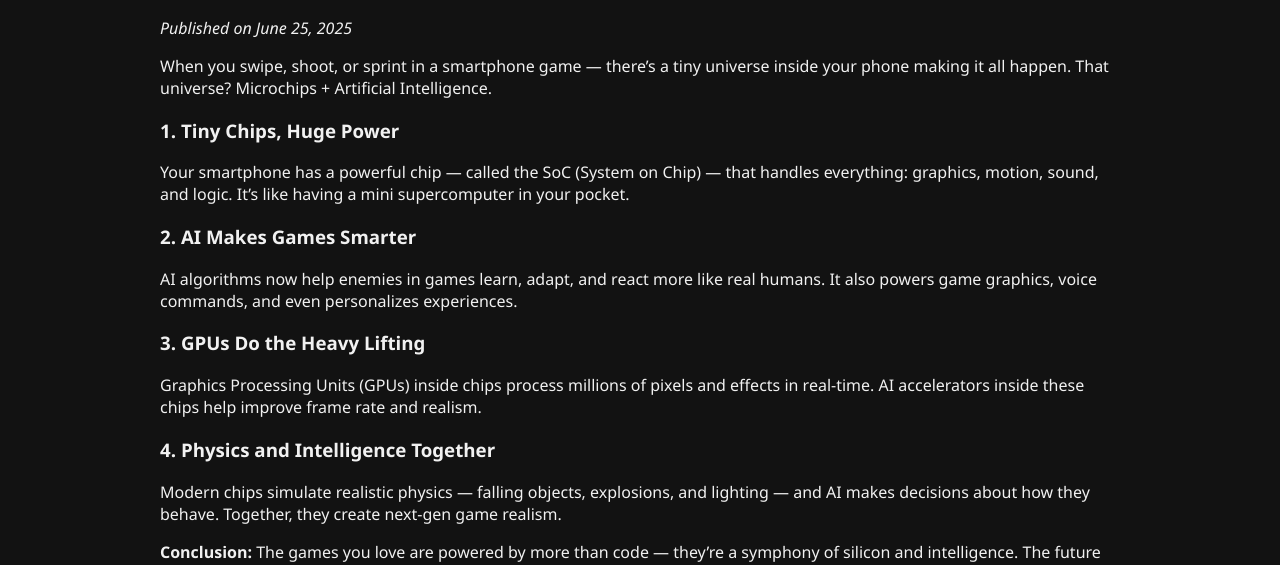
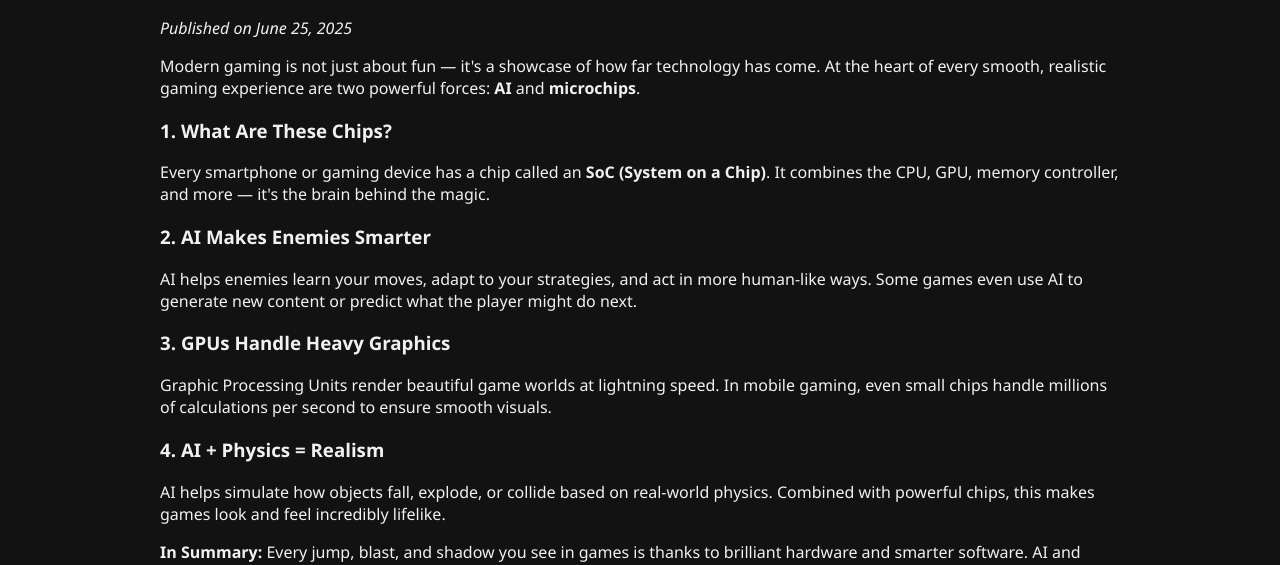
Before and after one commit to Ayushmaan79/ThinkSpark, a plain HTML site: page post2.html in a window 1280 px wide. Shown: the part 234-799 px from the top of the page. Drawn offline with Linux system fonts and the light colour scheme.

Commit message:
Add files via upload

```diff
--- a/post2.html
+++ b/post2.html
@@ -1,8 +1,10 @@
-<!DOCTYPE html><html lang="en">
+<!DOCTYPE html>
+<html lang="en">
 <head>
   <meta charset="UTF-8">
   <meta name="viewport" content="width=device-width, initial-scale=1.0">
   <title>How AI & Chips Power Modern Gaming</title>
+<link rel="icon" href="favicon.ico" type="image/x-icon" />
   <link rel="stylesheet" href="../style.css">
 </head>
 <body>
@@ -15,27 +17,32 @@
         <a href="../about.html">About</a>
       </nav>
     </div>
-  </header>  <main class="container">
+  </header>
+
+  <main class="container">
     <article>
       <h2>How AI & Chips Power Modern Gaming</h2>
-      <p><em>Published on June 25, 2025</em></p><p>When you swipe, shoot, or sprint in a smartphone game — there’s a tiny universe inside your phone making it all happen. That universe? Microchips + Artificial Intelligence.</p>
+      <p><em>Published on June 25, 2025</em></p>
 
-  <h3>1. Tiny Chips, Huge Power</h3>
-  <p>Your smartphone has a powerful chip — called the SoC (System on Chip) — that handles everything: graphics, motion, sound, and logic. It’s like having a mini supercomputer in your pocket.</p>
+      <p>Modern gaming is not just about fun — it's a showcase of how far technology has come. At the heart of every smooth, realistic gaming experience are two powerful forces: <strong>AI</strong> and <strong>microchips</strong>.</p>
 
-  <h3>2. AI Makes Games Smarter</h3>
-  <p>AI algorithms now help enemies in games learn, adapt, and react more like real humans. It also powers game graphics, voice commands, and even personalizes experiences.</p>
+      <h3>1. What Are These Chips?</h3>
+      <p>Every smartphone or gaming device has a chip called an <strong>SoC (System on a Chip)</strong>. It combines the CPU, GPU, memory controller, and more — it's the brain behind the magic.</p>
 
-  <h3>3. GPUs Do the Heavy Lifting</h3>
-  <p>Graphics Processing Units (GPUs) inside chips process millions of pixels and effects in real-time. AI accelerators inside these chips help improve frame rate and realism.</p>
+      <h3>2. AI Makes Enemies Smarter</h3>
+      <p>AI helps enemies learn your moves, adapt to your strategies, and act in more human-like ways. Some games even use AI to generate new content or predict what the player might do next.</p>
 
-  <h3>4. Physics and Intelligence Together</h3>
-  <p>Modern chips simulate realistic physics — falling objects, explosions, and lighting — and AI makes decisions about how they behave. Together, they create next-gen game realism.</p>
+      <h3>3. GPUs Handle Heavy Graphics</h3>
+      <p>Graphic Processing Units render beautiful game worlds at lightning speed. In mobile gaming, even small chips handle millions of calculations per second to ensure smooth visuals.</p>
 
-  <p><strong>Conclusion:</strong> The games you love are powered by more than code — they’re a symphony of silicon and intelligence. The future of gaming is already in your hands.</p>
-</article>
+      <h3>4. AI + Physics = Realism</h3>
+      <p>AI helps simulate how objects fall, explode, or collide based on real-world physics. Combined with powerful chips, this makes games look and feel incredibly lifelike.</p>
 
-  </main>  <footer class="site-footer">
+      <p><strong>In Summary:</strong> Every jump, blast, and shadow you see in games is thanks to brilliant hardware and smarter software. AI and chips together have transformed the gaming world — and it's just the beginning.</p>
+    </article>
+  </main>
+
+  <footer class="site-footer">
     <div class="container">
       <p>&copy; 2025 ThinkSpark. All rights reserved.</p>
     </div>
```
